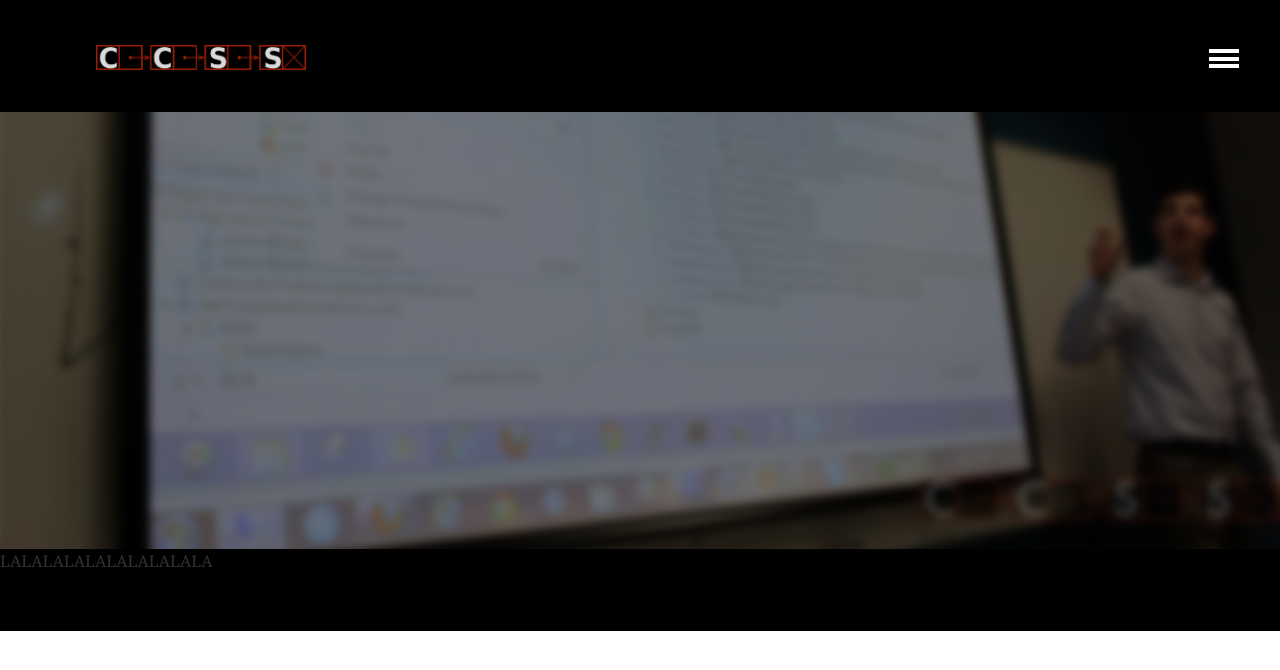
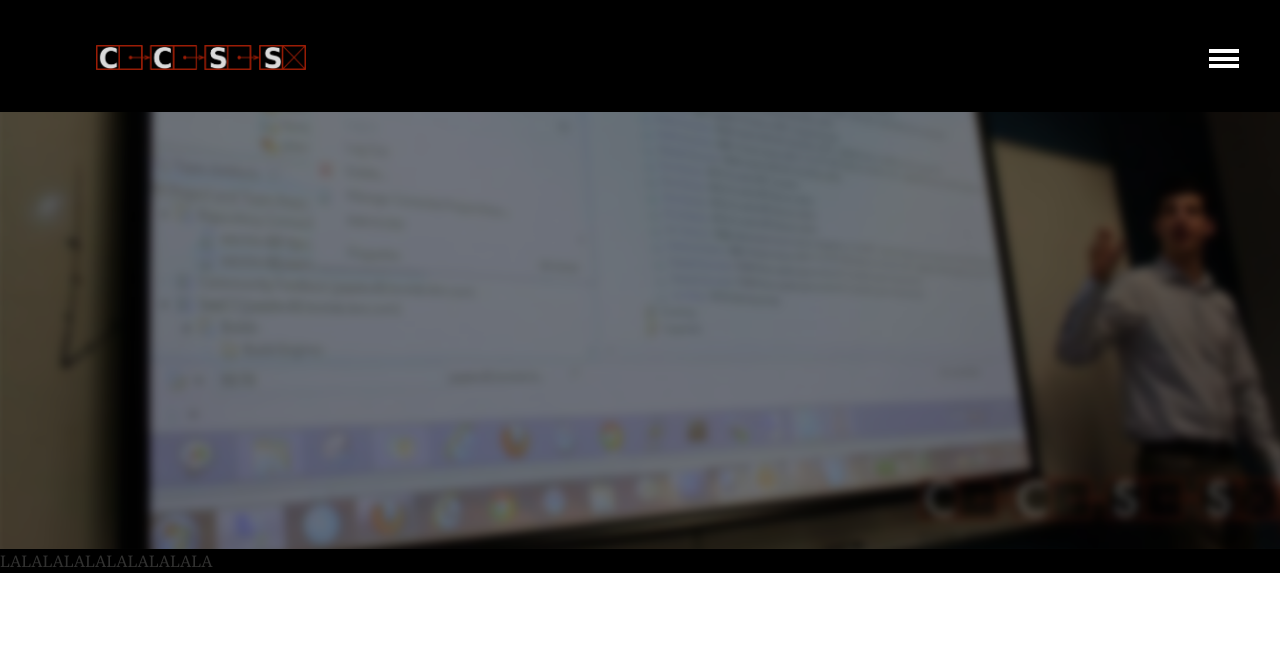
Before and after one commit to brittnylapierre/ccss_web, a Jekyll site: the page built from index.md, in a window 1280 px wide. Shown: the top 670 px of the page. Built offline with Jekyll 4.4.1, drawn with Linux system fonts in a browser that asks for light colours.

Commit message:
Updated _layout.scss

```diff
--- a/_sass/_layout.scss
+++ b/_sass/_layout.scss
@@ -144,7 +144,7 @@
 
     min-height: 100%;
   	/* equal to footer height */
- 	margin-bottom: -142px;
+ 	margin-bottom: -200px;
 }
 
 /*
```
